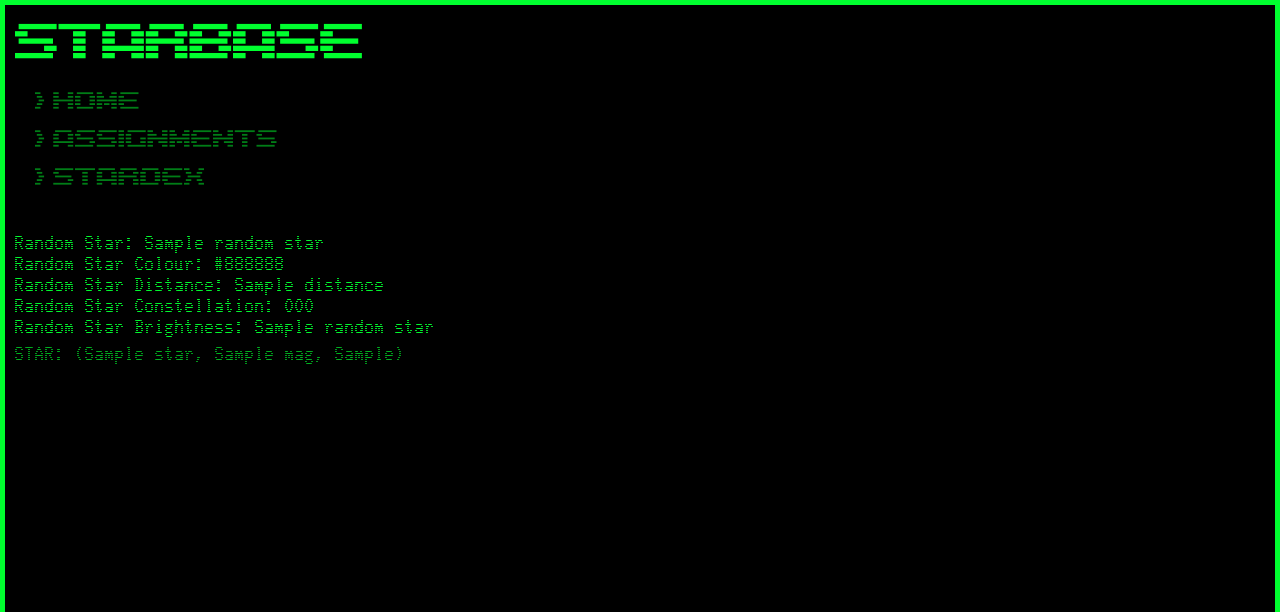
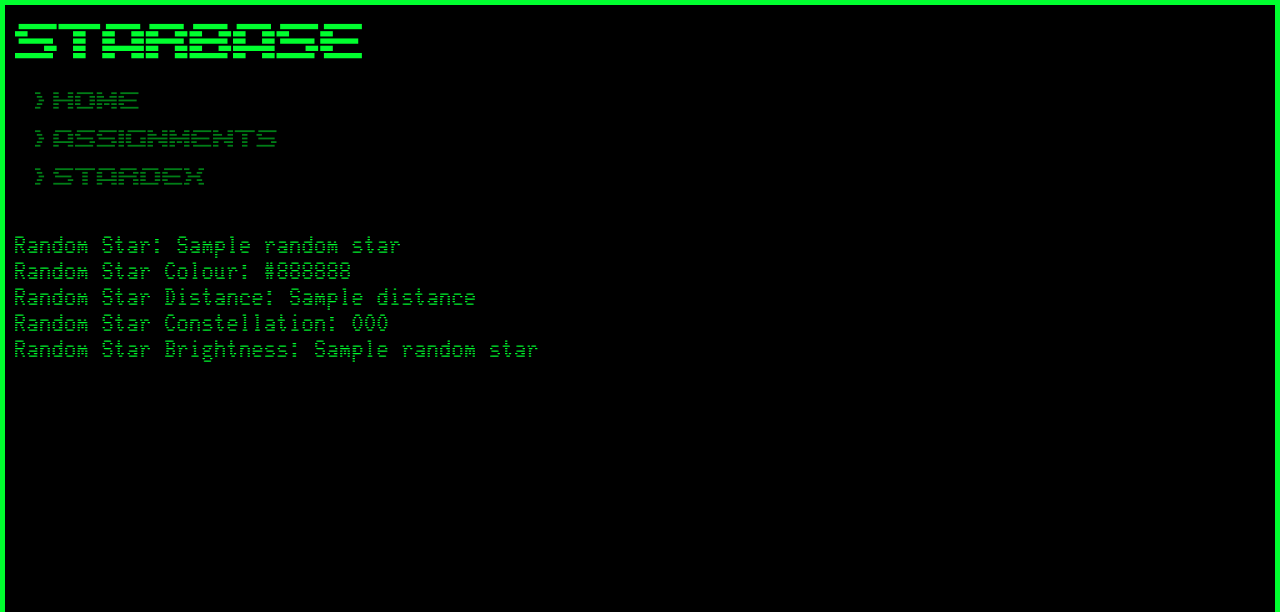
Before and after one commit to xp30n/STARBASE, a Flask app: template templates/star_page.html in a window 1280 px wide. Shown: the top 612 px of the page. Run offline with Flask 3, Linux system fonts and the light colour scheme; the template is opened without the code that fills it: most values are stand-ins (such as "Sample title", 1, 10 or a date in 2020).

Commit message:
small adjustments

```diff
--- a/static/css/base.css
+++ b/static/css/base.css
@@ -143,6 +143,7 @@ body.scrollable-page {
 }
 
 .output {
+  font-size: 25px;
   font-family: "Hacker";
 }
 
--- a/templates/star_page.html
+++ b/templates/star_page.html
@@ -14,7 +14,7 @@
     <p>Random Star Brightness: {{randomStar["name"]}}</p>
     {% for star in stars %}
     <ul>
-      <li>STAR: {{ star["name"], star["mag"], star["object_type"] }}</li>
+      <!-- <li>STAR: {{ star["name"], star["mag"], star["object_type"] }}</li> -->
     </ul>
     {% endfor %}
   </div>
```
